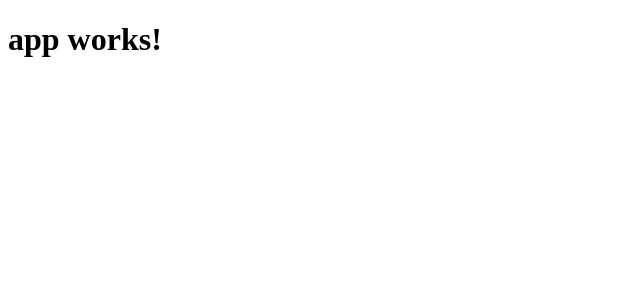
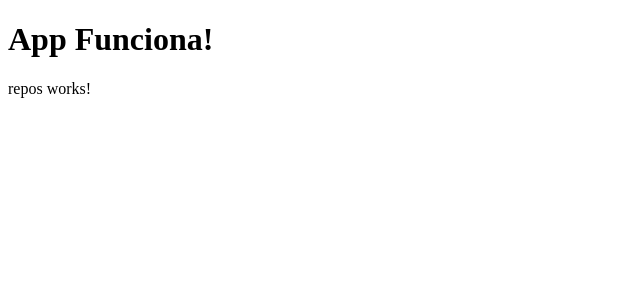
Before and after one commit to absebx/basico-angular, an Angular app: page / in a window 1280 px wide. Shown: the top 300 px of the page, without its empty margins (0-640 px from the left). Built offline with nearby package versions, Linux system fonts and the light colour scheme.

Commit message:
Se agrego componente repos con sus templates

```diff
--- a/src/app/app.component.html
+++ b/src/app/app.component.html
@@ -1,3 +1,4 @@
 <h1>
   {{title}}
 </h1>
+<app-repos></app-repos>
--- a/src/app/app.component.ts
+++ b/src/app/app.component.ts
@@ -6,5 +6,5 @@ import { Component } from '@angular/core';
   styleUrls: ['./app.component.css']
 })
 export class AppComponent {
-  title = 'app works!';
+  title = 'App Funciona!';
 }
--- a/src/app/app.module.ts
+++ b/src/app/app.module.ts
@@ -4,10 +4,12 @@ import { FormsModule } from '@angular/forms';
 import { HttpModule } from '@angular/http';
 
 import { AppComponent } from './app.component';
+import { ReposComponent } from './repos/repos.component';
 
 @NgModule({
   declarations: [
-    AppComponent
+    AppComponent,
+    ReposComponent
   ],
   imports: [
     BrowserModule,
--- /dev/null
+++ b/src/app/repos/repos.component.html
@@ -0,0 +1,3 @@
+<p>
+  repos works!
+</p>
--- /dev/null
+++ b/src/app/repos/repos.component.ts
@@ -0,0 +1,15 @@
+import { Component, OnInit } from '@angular/core';
+
+@Component({
+  selector: 'app-repos',
+  templateUrl: './repos.component.html',
+  styleUrls: ['./repos.component.css']
+})
+export class ReposComponent implements OnInit {
+
+  constructor() { }
+
+  ngOnInit() {
+  }
+
+}
```
Also changed, not shown: src/app/repos/repos.component.css (added), 1 other file (tests, documents, lock files or other folders).
